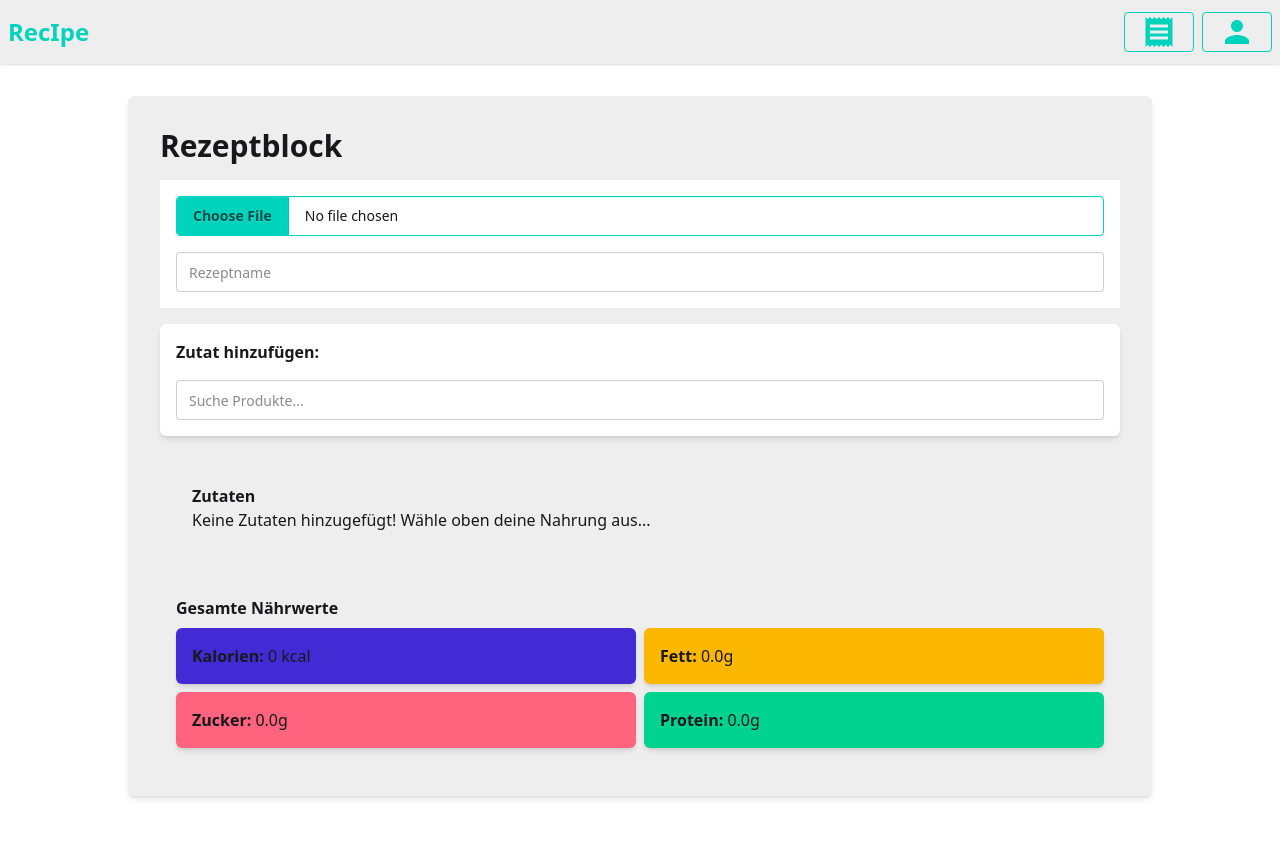
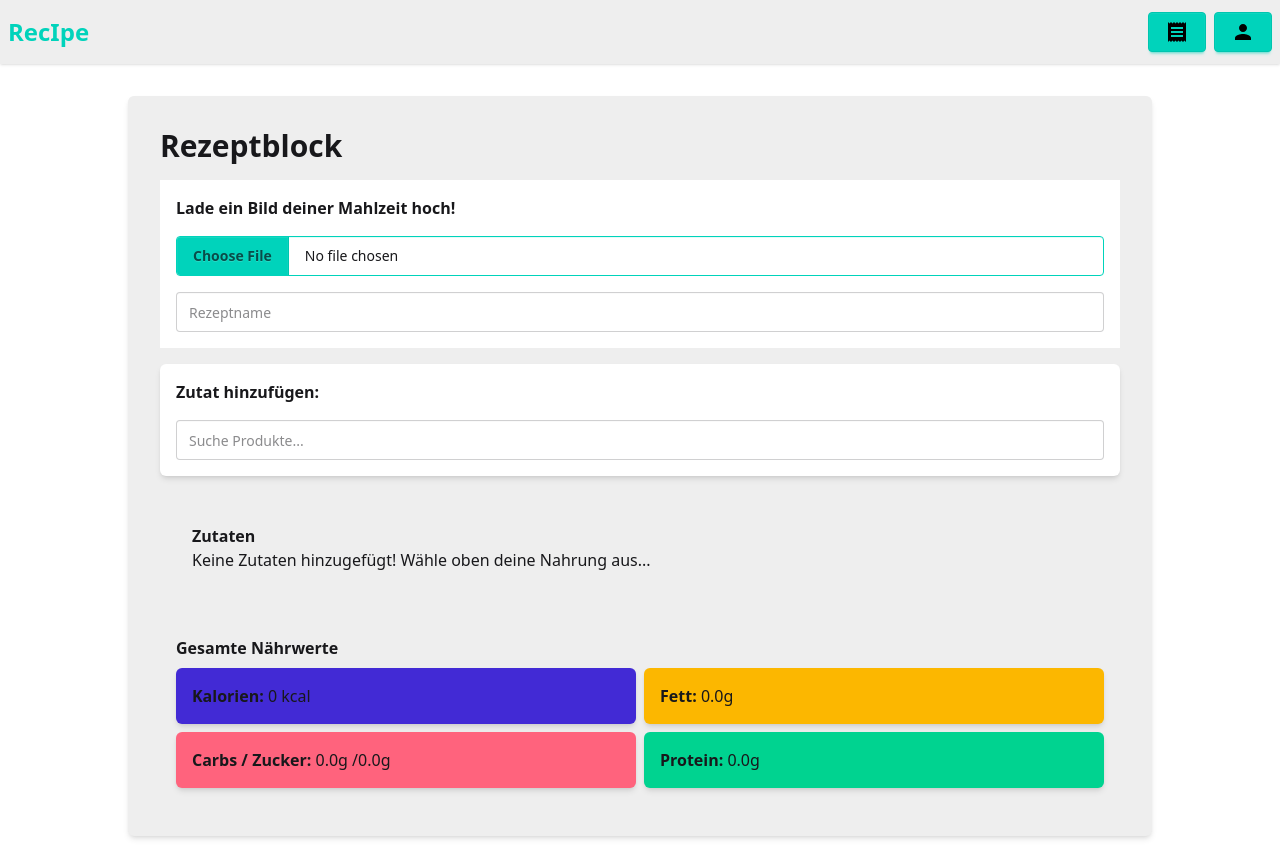
Before and after one commit to clizzix/RecIpe, a React (Vite) app: page /recipebuilder in a window 1280 px wide. Before the commit the page ends 828 px from the top, so only its background shows below. Built offline with nearby package versions, Linux system fonts and the light colour scheme.

Commit message:
applied styling to the navbar buttons

```diff
--- a/src/components/AddIngredientForm.jsx
+++ b/src/components/AddIngredientForm.jsx
@@ -1,13 +1,14 @@
 import React, { useState } from 'react';
 import { MdAdd } from 'react-icons/md';
 import { convertToGrams } from '../services/utils';
+import IngredientCard from './IngredientCard';
 
 const AddIngredientForm = ({ onAdd }) => {
     const [searchTerm, setSearchTerm] = useState('');
     const [suggestions, setSuggestions] = useState([]);
     const [selectedProduct, setSelectedProduct] = useState(null);
     const [quantity, setQuantity] = useState(1);
-    const [unit, setUnit] = useState('gram');
+    const [unit, setUnit] = useState('gramm');
 
     // Search API for products
     const handleSearch = async (e) => {
@@ -37,7 +38,7 @@ const AddIngredientForm = ({ onAdd }) => {
     const handleAddItem = () => {
         if (!selectedProduct) return;
 
-        // Use our conversion helper (from previous step) to get the weight
+        // Use the conversion helper to get the weight
         const weightInGrams = convertToGrams(quantity, unit);
 
         onAdd({
--- a/src/components/Navbar.jsx
+++ b/src/components/Navbar.jsx
@@ -14,12 +14,12 @@ const Navbar = () => {
                 <div className="flex gap-2 items-center">
                     <Link
                         to="/recipebuilder"
-                        className="text-accent btn btn-outline"
+                        className="text-black btn btn-accent"
                     >
-                        <MdReceipt size={36} />
+                        <MdReceipt size={24} />
                     </Link>
-                    <Link to="/user" className="text-accent btn btn-outline">
-                        <MdPerson size={36} />
+                    <Link to="/user" className="text-black btn btn-accent">
+                        <MdPerson size={24} />
                     </Link>
                 </div>
             </div>
--- a/src/components/RecipeSummary.jsx
+++ b/src/components/RecipeSummary.jsx
@@ -14,11 +14,12 @@ const RecipeSummary = ({ ingredients }) => {
                 return {
                     calories: acc.calories + calc(nuts['energy-kcal_100g']),
                     fat: acc.fat + calc(nuts['fat_100g']),
+                    carbs: acc.carbs + calc(nuts['carbohydrates_100g']),
                     sugar: acc.sugar + calc(nuts['sugars_100g']),
                     protein: acc.protein + calc(nuts['proteins_100g']),
                 };
             },
-            { calories: 0, fat: 0, sugar: 0, protein: 0 },
+            { calories: 0, fat: 0, carbs: 0, sugar: 0, protein: 0 },
         );
     }, [ingredients]);
 
@@ -35,7 +36,8 @@ const RecipeSummary = ({ ingredients }) => {
                     <strong>Fett:</strong> {totals.fat.toFixed(1)}g
                 </p>
                 <p className="bg-error p-4 shadow-md rounded-md">
-                    <strong>Zucker:</strong> {totals.sugar.toFixed(1)}g
+                    <strong>Carbs / Zucker:</strong> {totals.carbs.toFixed(1)}g
+                    /{totals.sugar.toFixed(1)}g
                 </p>
                 <p className="bg-success p-4 shadow-md rounded-md">
                     <strong>Protein:</strong> {totals.protein.toFixed(1)}g
--- a/src/pages/RecipeBuilder.jsx
+++ b/src/pages/RecipeBuilder.jsx
@@ -21,7 +21,11 @@ const RecipeBuilder = () => {
         <div className="flex flex-col bg-base-300 max-w-5xl mx-auto p-8 gap-4 rounded-md shadow-md">
             <h1 className="font-extrabold text-3xl">Rezeptblock</h1>
             <form className="bg-base-100 p-4 flex flex-col items-center gap-4">
+                <label htmlFor="picture" className="self-start font-bold">
+                    Lade ein Bild deiner Mahlzeit hoch!
+                </label>
                 <input
+                    name="picture"
                     type="file"
                     className="file-input file-input-accent w-full"
                 />
```
